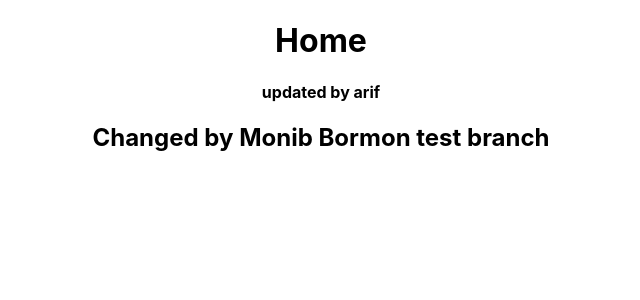
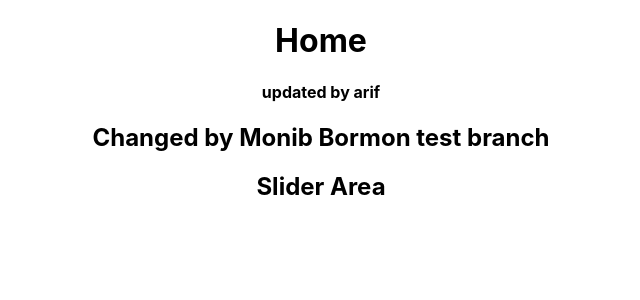
Before and after one commit to monibBormon/blood-donation-app, a React (Create React App) app: page / in a window 1280 px wide. Shown: the top 300 px of the page, without its empty margins (319-959 px from the left). Built offline with nearby package versions, Linux system fonts and the light colour scheme.

Commit message:
slider added

```diff
--- a/src/features/Home/Home.js
+++ b/src/features/Home/Home.js
@@ -1,4 +1,5 @@
 import React from 'react';
+import Slider from '../Slider/Slider';
 
 const Home = () => {
     return (
@@ -7,6 +8,7 @@ const Home = () => {
             <h4>updated by arif
             </h4>
             <h2>Changed by Monib Bormon test branch</h2>
+            <Slider />
         </div>
     );
 };
--- /dev/null
+++ b/src/features/Slider/Slider.js
@@ -0,0 +1,11 @@
+import React from 'react';
+
+const Slider = () => {
+    return (
+        <div>
+            <h2>Slider Area</h2>
+        </div>
+    );
+};
+
+export default Slider;
```
